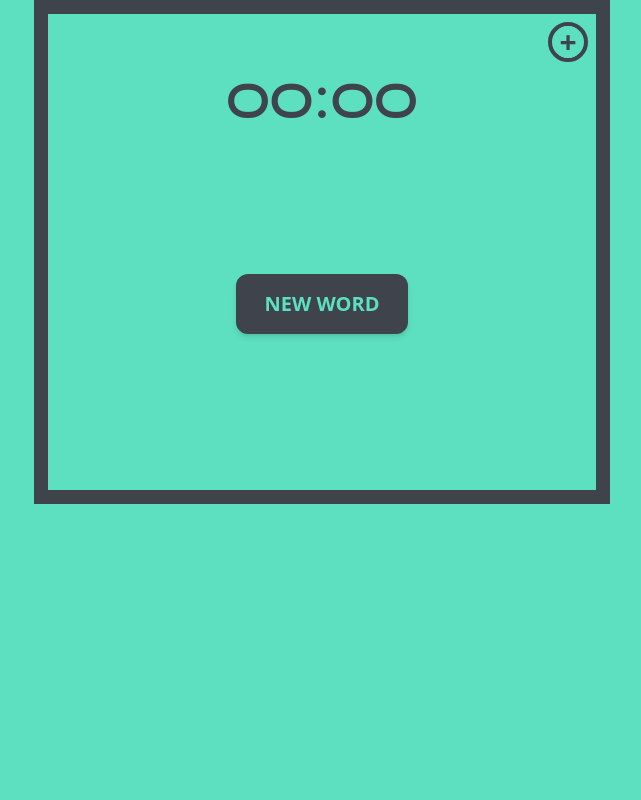
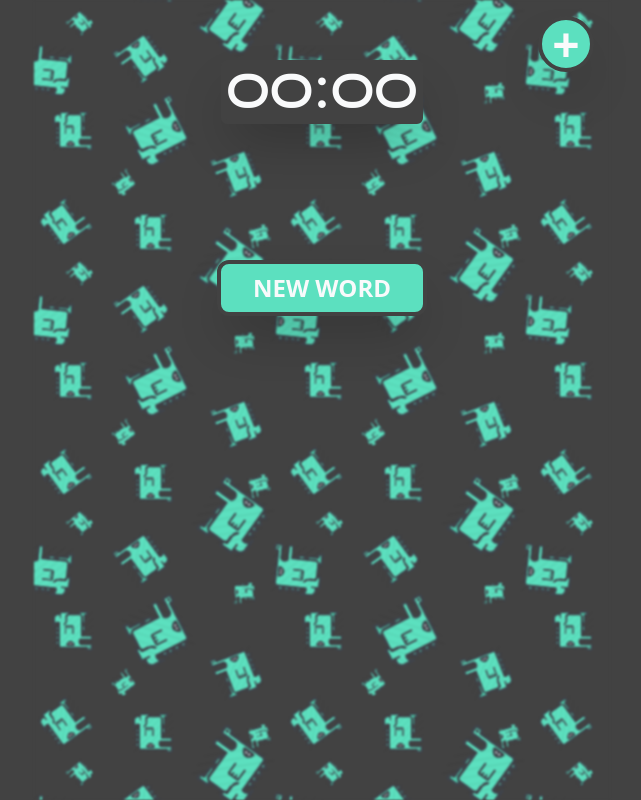
Before and after one commit to lexxwork/krokodil, a Vue app: page / in a window 1280 px wide. Shown: the whole page, without its empty margins (318-959 px from the left). Built offline with nearby package versions, Linux system fonts and the light colour scheme.

Commit message:
new style

```diff
--- a/src/App.vue
+++ b/src/App.vue
@@ -1,9 +1,9 @@
 <template>
   <div
-    class="container relative mx-auto lg:max-w-xl md:max-w-xl mb-10 p-5 flex flex-col items-center select-none"
+    class="relative mx-auto lg:max-w-xl md:max-w-xl min-h-screen  pb-10 p-5 flex flex-col items-center select-none"
   >
     <div
-      class="absolute top-2 right-2 h-10 w-10 text-center font-extrabold flex justify-center items-center rounded-full text-3xl border-4 overflow-hidden"
+      class="absolute top-4 right-4 h-14 w-14 text-center font-extrabold flex justify-center items-center rounded-full text-5xl button overflow-hidden"
     >
       <label for="upload-words">
         +
@@ -18,8 +18,8 @@
       </label>
     </div>
     <div
-      class="text-5xl mb-3 mt-10 p-2 varino"
-      :class="{ ['text-pink-500']: alarmStyle }"
+      class="text-5xl mb-3 mt-10 pt-2 varino control"
+      :class="{ warning: alarmStyle }"
     >
       {{ timer }}
     </div>
@@ -27,22 +27,22 @@
       <div class="my-4" style="min-height: 5rem">
         <div
           v-if="showNoMoreWords"
-          class=" bg-pink-500 p-4 rounded-md text-lg font-bold"
+          class="warning text-gray-50 p-4 rounded-md text-lg font-bold"
         >
           NO MORE WORDS
         </div>
-        <div v-else class="p-4 font-bold text-3xl">
+        <div v-else v-show="currentWord" class="p-4 font-bold text-3xl control">
           {{ currentWord }}
         </div>
       </div>
       <button
         :disabled="getNewWordsDisabled"
-        class="p-2 focus:outline-none border-8 button rounded-xl shadow-md my-3 px-5 disabled:opacity-50 text-xl font-bold"
+        class="p-2 focus:outline-none button rounded-xl my-3 px-8 disabled:opacity-50 text-2xl font-bold"
         @click="getNewWord"
       >
         NEW WORD
       </button>
-      <ul class="list-none my-3 p-2 flex flex-col items-center">
+      <ul v-show="wordsPassedCurrent.length" class="list-none my-3 p-2 flex flex-col items-center control">
         <li
           class="font-bold text-xl"
           v-for="(word, i) in wordsPassedCurrent"
@@ -52,6 +52,7 @@
         </li>
       </ul>
     </div>
+    <div class="background"></div>
   </div>
 </template>
 
@@ -201,28 +202,59 @@ export default {
 </script>
 
 <style>
+
 :root {
-  --bg-color: #5ce0bf;
-  --border-color: #3f434b;
+  --bg-color: #424242;
+  /* --border-color: #3f434b; */
+  --color-green: #5ce0bf;
 }
 
-body,
+body {
+  background-color: var(--bg-color);
+}
 body * {
-  background-color: var(--bg-color);
+  /* background-color: var(--bg-color); */
   border-color: var(--border-color);
-  color: var(--border-color);
+  /* color: var(--border-color); */
 }
 
-@media (min-width: 780px) {
+.background {
+  position: absolute;
+  top: 0;
+  left: 0;
+  right: 0;
+  bottom: 0;
+  background-image: url('/img/tile_background.png');
+  background-repeat: repeat;
+  filter: blur(1px);
+  z-index: -1;
+}
+
+.control {
+  background-color: var(--bg-color);
+  border-color: var(--bg-color);
+  @apply border-opacity-90;
+  @apply border-4;
+  @apply rounded-md;
+  @apply shadow-2xl;
+  @apply text-gray-50;
+
+}
+
+.warning {
+  @apply bg-pink-700;
+  @apply border-pink-700;
+}
+
+/* @media (min-width: 780px) {
   .container {
     border: var(--border-color) solid 14px;
   }
-}
+} */
 
 .button {
-  background-color: var(--border-color);
-  border-color: var(--border-color);
-  color: var(--bg-color);
+  @apply control;
+  background-color: var(--color-green);
 }
 
 @font-face {
```
